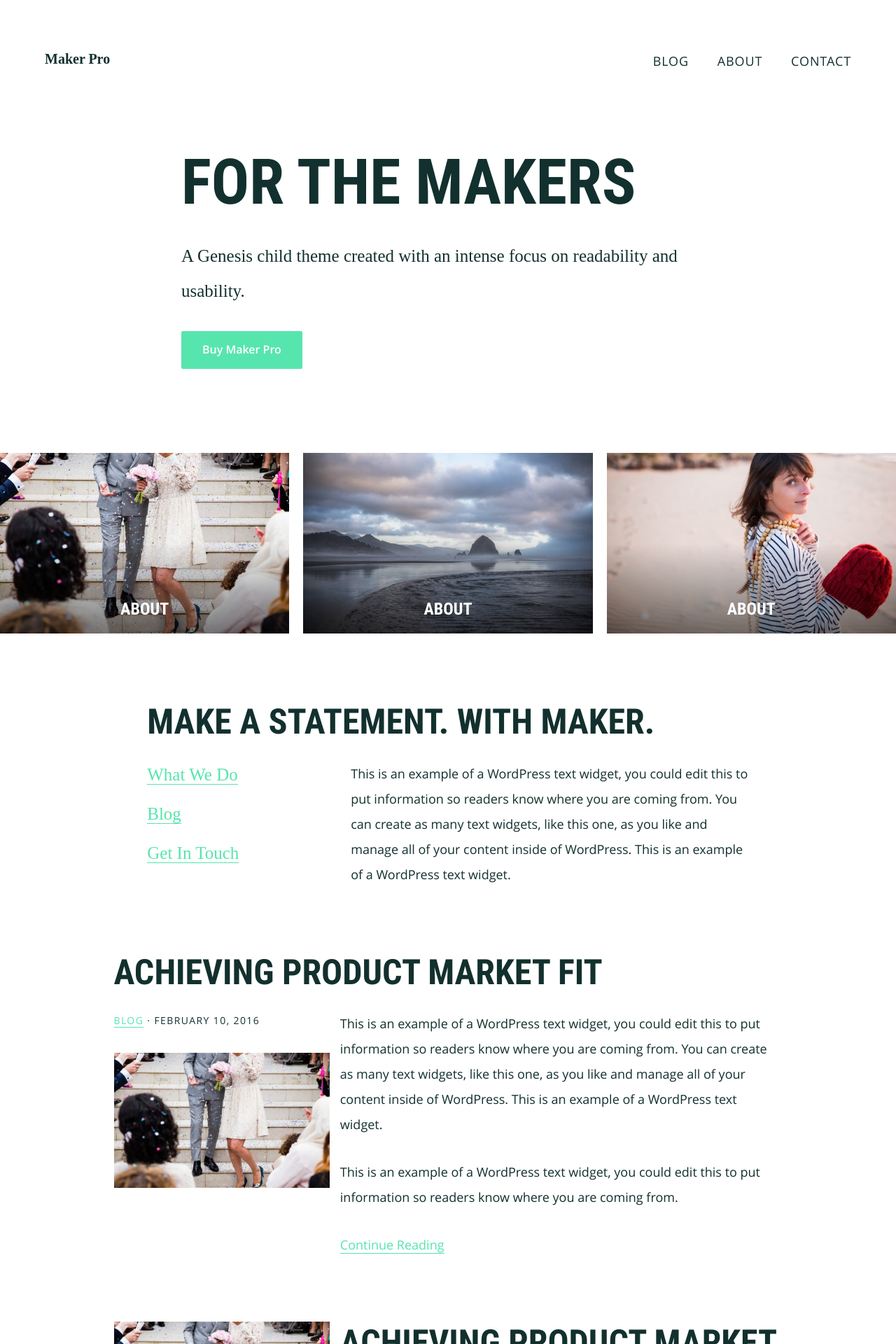
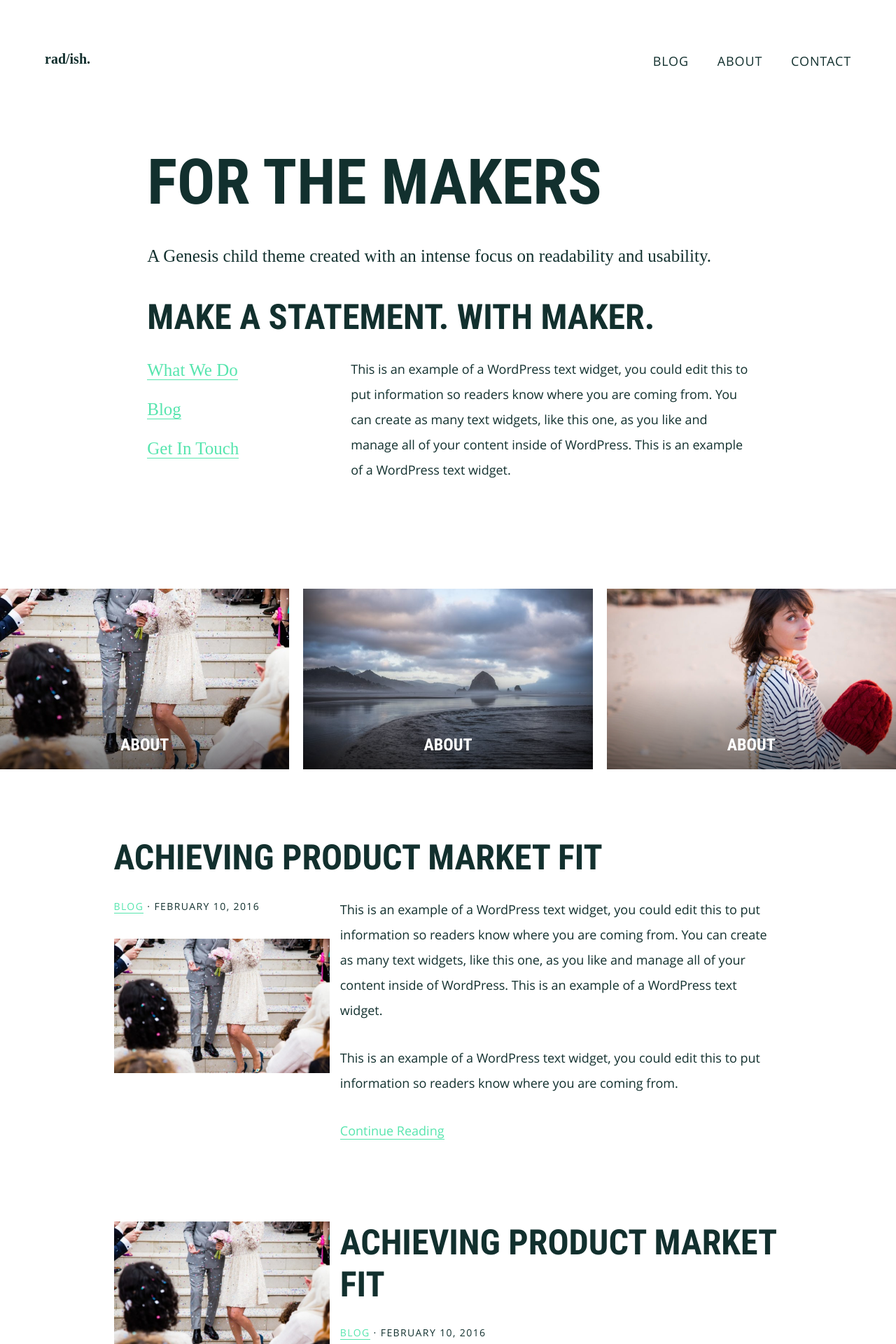
Before and after one commit to memjoh/mmjohns.github.io, a Jekyll site: the page built from index.html, in a window 1280 px wide. Shown: the top 1920 px of the page at 70% size. Built offline with Jekyll 4.4.1, drawn with Linux system fonts in a browser that asks for light colours; nearby versions of some CDN libraries; some web fonts are replaced.

Commit message:
Minor structure updates

```diff
--- a/_includes/header.html
+++ b/_includes/header.html
@@ -4,7 +4,7 @@
     <meta charset="utf-8">
     <meta http-equiv="x-ua-compatible" content="ie=edge">
     <!-- Update all -->
-    <title>Rad-ish.</title>
+    <title>rad/ish.</title>
     <meta name="description" content="data + design. ideas + creations.">
     <meta name="keywords" content="HTML,CSS,XML,JavaScript">
     <meta name="author" content="Megan Johns">
@@ -21,7 +21,7 @@
 		<header class="site-header" itemscope="" itemtype="http://schema.org/WPHeader">
 			<div class="wrap">
 				<div class="title-area">
-					<h1 class="site-title" itemprop="headline"><a href="/index.html">Maker Pro</a></h1>
+					<h1 class="site-title" itemprop="headline"><a href="/index.html">rad/ish.</a></h1>
 				</div>
 				<button class="menu-toggle nav-primary" aria-expanded="false" aria-pressed="false" role="button"></button>
 				<nav class="nav-primary" itemscope="" itemtype="http://schema.org/SiteNavigationElement" aria-label="Main navigation">
--- a/css/style-front.css
+++ b/css/style-front.css
@@ -60,6 +60,8 @@
 .front-page-1 {
 	margin: 40px auto;
 }
+
+
 
 /* Front Page 2
  * ========================================================================== */
@@ -133,13 +135,6 @@
 }
 
 
-/* Front Page 3
- * ========================================================================== */
-
-.front-page-3 .widget-area {
- 	margin-bottom: 60px;
-}
-
 
 /* Front Page 6
  * ========================================================================== */
--- a/index.html
+++ b/index.html
@@ -4,13 +4,27 @@ title: "Homepage"
 ---
 
 <div class="front-page-1">
-	<div class="wrap"><div class="two-thirds only widget-area">
+	<div class="wrap"><div class="three-fourths only widget-area">
 		<section class="widget">
 			<h3 class="widget-title">For the Makers</h3>
 			<div class="textwidget">
 				<p class="intro">A Genesis child theme created with an intense focus on readability and usability.</p>
-				<a target="_blank" href="" class="button">Buy Maker Pro</a>
 			</div>
+		</section>
+		<section class="widget">
+			<div class="widget-wrap"><h3>Make a Statement. With Maker.</h3>
+			<div class="textwidget">
+				<div class="one-third first">
+					<ul class="serif-list">
+						<li><a href="">What We Do</a></li>
+						<li><a href="">Blog</a></li>
+						<li><a href="">Get In Touch</a></li>
+					</ul>
+				</div>
+				<div class="two-thirds">
+					<p>This is an example of a WordPress text widget, you could edit this to put information so readers know where you are coming from. You can create as many text widgets, like this one, as you like and manage all of your content inside of WordPress. This is an example of a WordPress text widget.</p>
+				</div>
+			</div></div>
 		</section>
 	</div></div>
 </div>
@@ -48,26 +62,6 @@ title: "Homepage"
 			</article></div>
 		</section>
 	</div>
-</div>
-
-<div class="front-page-3">
-	<div class="wrap"><div class="three-fourths only widget-area">
-		<section class="widget">
-			<div class="widget-wrap"><h3 class="widget-title">Make a Statement. With Maker.</h3>
-			<div class="textwidget">
-				<div class="one-third first">
-					<ul class="serif-list">
-						<li><a href="">What We Do</a></li>
-						<li><a href="">Blog</a></li>
-						<li><a href="">Get In Touch</a></li>
-					</ul>
-				</div>
-				<div class="two-thirds">
-					<p>This is an example of a WordPress text widget, you could edit this to put information so readers know where you are coming from. You can create as many text widgets, like this one, as you like and manage all of your content inside of WordPress. This is an example of a WordPress text widget.</p>
-				</div>
-			</div></div>
-		</section>
-	</div></div>
 </div>
 
 <div class="front-page-3">
```
Also changed, not shown: 11 other files.
